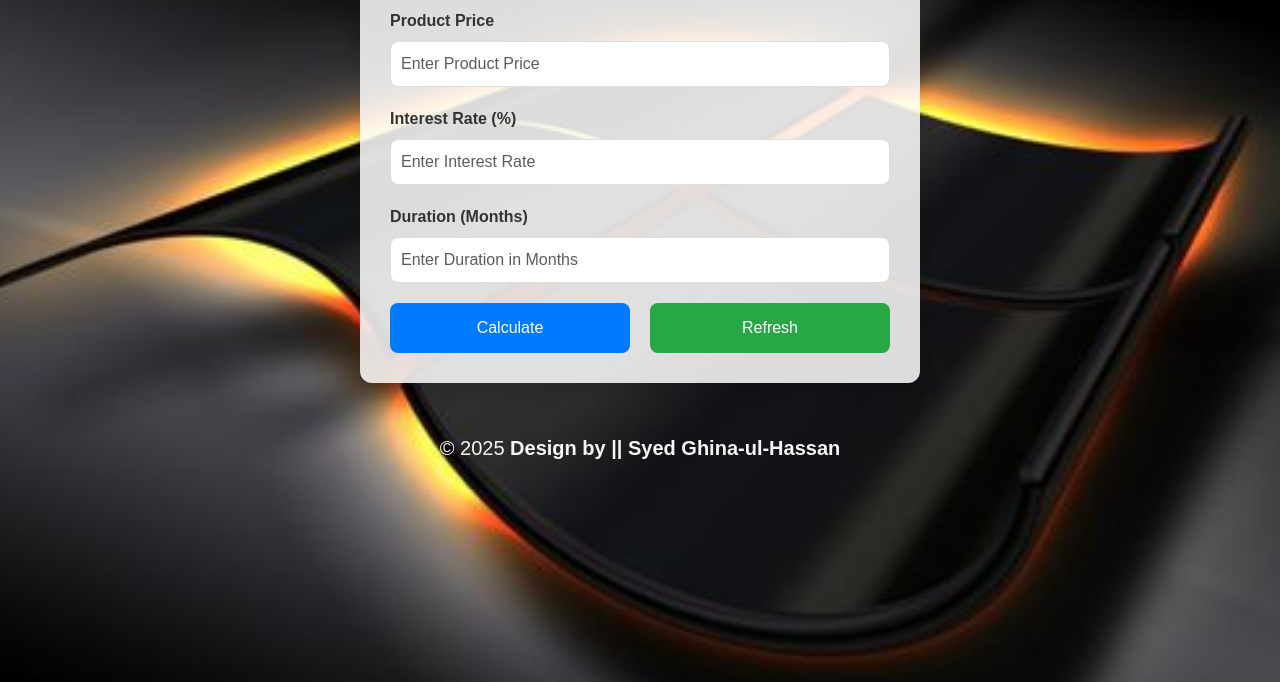
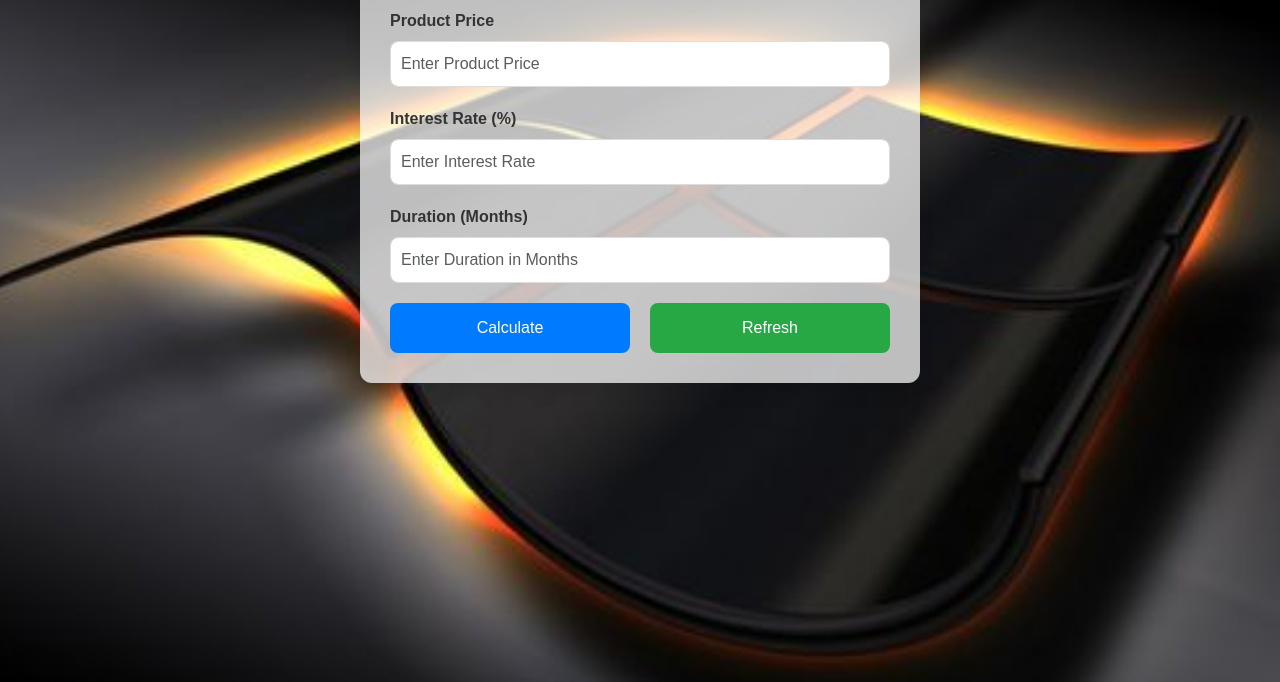
Before and after one commit to ghinaulhasan/Installment-plan-system, a plain HTML site: page index.html in a window 1280 px wide. Shown: the part 168-850 px from the top of the page. Drawn offline with nearby package versions, Linux system fonts and the light colour scheme; files whose address does not match are found by name.

Commit message:
Add files via upload

```diff
--- a/index.html
+++ b/index.html
@@ -28,7 +28,7 @@
     }
 
     .form-container {
-      background-color: rgba(255, 255, 255, 0.85);
+      background-color: rgba(255, 255, 255, 0.726);
       border-radius: 12px;
       padding: 30px;
       box-shadow: 0 10px 15px rgba(0, 0, 0, 0.1);
@@ -111,7 +111,7 @@
       text-align: center;
       margin-top: 50px;
       font-size: 20px;
-      color: #f7f6f6;
+      color: #f7f6f600;
     }
 
     .footer a {
```
